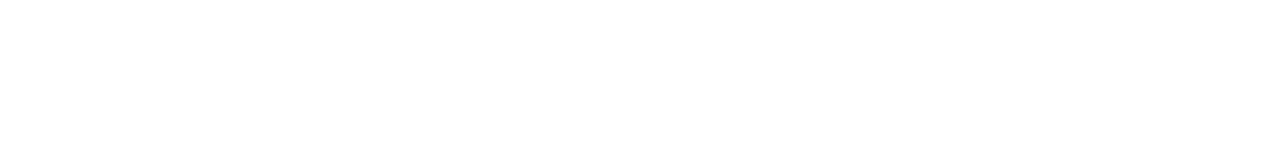
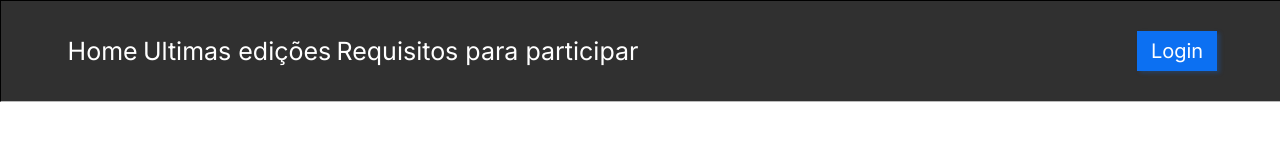
Before and after one commit to EmersonGon/Bootcamp-DNC, a plain HTML site: page index.html in a window 1280 px wide. Drawn offline with Linux system fonts and the light colour scheme.

Commit message:
Criação do estilo do CSS do menu

```diff
--- a/index.html
+++ b/index.html
@@ -5,8 +5,18 @@
     <meta http-equiv="X-UA-Compatible" content="IE=edge">
     <meta name="viewport" content="width=device-width, initial-scale=1.0">
     <title>Bootcamp DNC</title>
-</head>
+    <link rel="stylesheet" href="style.css">
+ </head>
 <body>
+    <nav id="principal">
+        <div id="menu">
+            <a href="">Home</a>
+            <a href="">Ultimas edições</a>
+            <a href="">Requisitos para  participar</a>
+        </div>
+        <button>Login</button>
+    </nav>
+
 
 </body>
 </html>
--- /dev/null
+++ b/style.css
@@ -0,0 +1,57 @@
+/*Importação de fonte*/
+@import url('https://fonts.googleapis.com/css2?family=Inter:wght@100;400&display=swap');
+
+    body {
+        margin: 0px; /* Margem Externa*/
+        padding: 0px; /* Margem Interna*/
+}
+
+#principal {
+  width: 100%;
+  height: 100px;
+  border: 1px solid black;
+  background-color: #303030;
+
+  display: flex;
+  justify-content: space-between;
+  align-items: center;
+  border-bottom: 1px solid #BABABA;
+    }
+
+        #menu {
+        display: flex;
+        width: 45%;
+        justify-content: space-around;
+        align-items: center;
+
+        margin-left: 5%;
+        }
+
+        #principal div a {
+        font-family: 'Inter';
+        font-size: 25px;
+        font-weight: 600px;
+        color: white;
+        text-decoration: none;
+        }
+
+        #principal div a:hover {
+        color: #CCCCCC;
+        }
+
+         #principal button {
+        margin-right: 5%;
+        background-color: #0C70F2;
+        border: 0px;
+
+        height: 40px;
+        width: 80px;
+
+        font-family: 'Inter';
+        font-size: 20px;
+        font-weight: 600px;
+        color: white;
+
+        box-shadow: 3px 2px 4px rgba(12, 112, 242, 0.25);
+        cursor: pointer;
+        }
```
